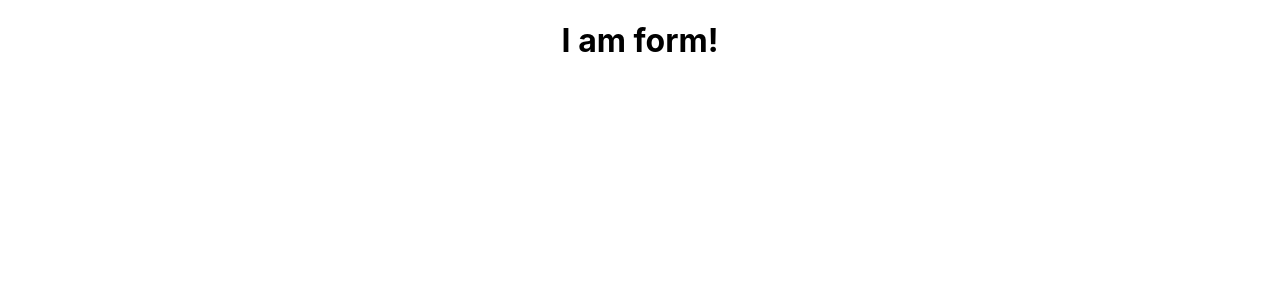
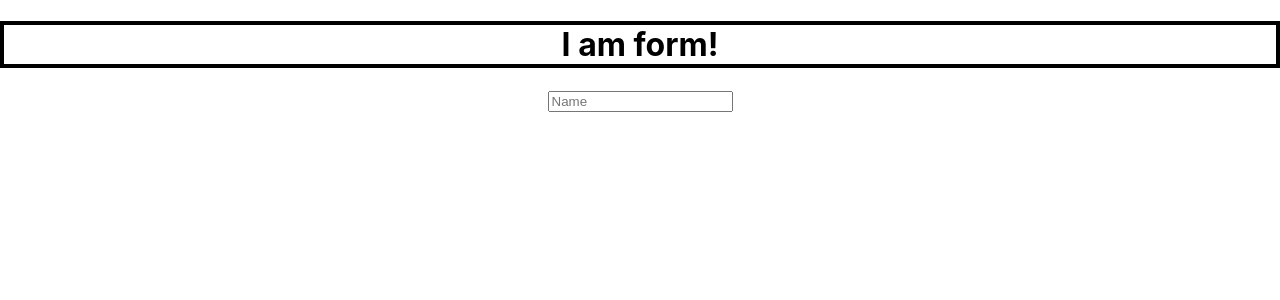
Before and after one commit to AdamPayne238/user-onboarding, a React (Create React App) app: page / in a window 1280 px wide. Shown: the top 300 px of the page. Built offline with nearby package versions, Linux system fonts and the light colour scheme.

Commit message:
Form Inut Name is working

```diff
--- a/src/App.js
+++ b/src/App.js
@@ -1,15 +1,13 @@
 import React from 'react';
-import logo from './logo.svg';
+
 import './App.css';
 
-import Form from "./components/Form";
+import UserForm from "./components/UserForm";
 
 function App() {
   return (
     <div className="App">
-
-      <Form />
-
+      <UserForm />
     </div>
   );
 }
--- a/src/components/Form.js
+++ /dev/null
@@ -1,9 +0,0 @@
-import React from "react";
-
-function Form(){
-    return(
-        <h1>I am form!</h1>
-    )
-}
-
-export default Form;
--- /dev/null
+++ b/src/components/UserForm.js
@@ -0,0 +1,76 @@
+import React, { useState, useEffect } from "react";
+
+import {  withFormik, Form, Field, yupToFormErrors } from "formik";
+
+import * as Yup from "yup";
+
+import axios from "axios";
+
+import styled from "styled-components";
+
+
+const FormHeader = styled.h1`
+  text-align: center;
+  border: 4px solid black;
+  color: black;
+`;
+
+
+const UserForm = ({ values, errors, touched, status }) => {
+
+    const [ user, setUser ] = useState([]);
+    useEffect(() => {
+        if(status){
+            setUser([...user, status]);
+        }
+    }, [status]);
+
+    return(
+        <div className="formik-form">
+            <FormHeader>I am form!</FormHeader>
+
+            <Form>
+
+                <Field type="text" name="Name" placeholder="Name" />
+
+
+
+
+
+
+
+
+            </Form>
+        </div>
+
+
+    )
+}
+
+
+const FormikUserForm = withFormik({
+    mapPropsToValues({ Name, Email, Password, Terms}){
+        return{
+            Name: Name || "",
+            Email: Email || "",
+            Password: Password || "",
+            Terms: Terms || false
+        };
+    },
+    validationSchema: Yup.object().shape({
+        Name: Yup.string().required(),
+        Email: Yup.string().required(),
+        Password: Yup.string().required()
+    }),
+    handleSubmit(values, {setStatus}){
+        axios.post("https://reqres.in/api/users/", values)
+        .then(response => {
+            setStatus(response.data);
+        })
+        .catch(error => console.log(error.response));
+    }
+})(UserForm);
+
+console.log("HOC", FormikUserForm);
+
+export default FormikUserForm;
```
Also changed, not shown: 1 other file (tests, documents, lock files or other folders).
